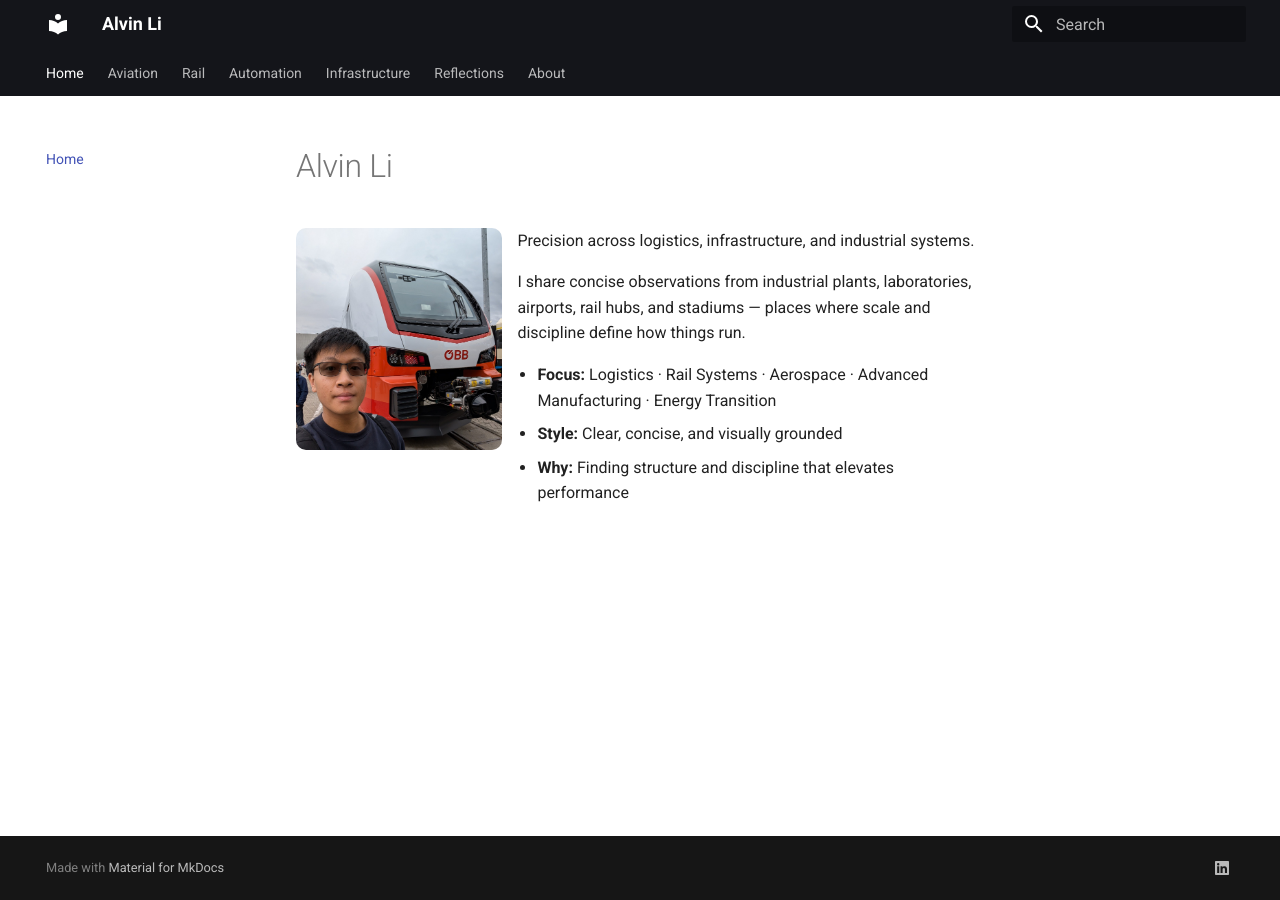
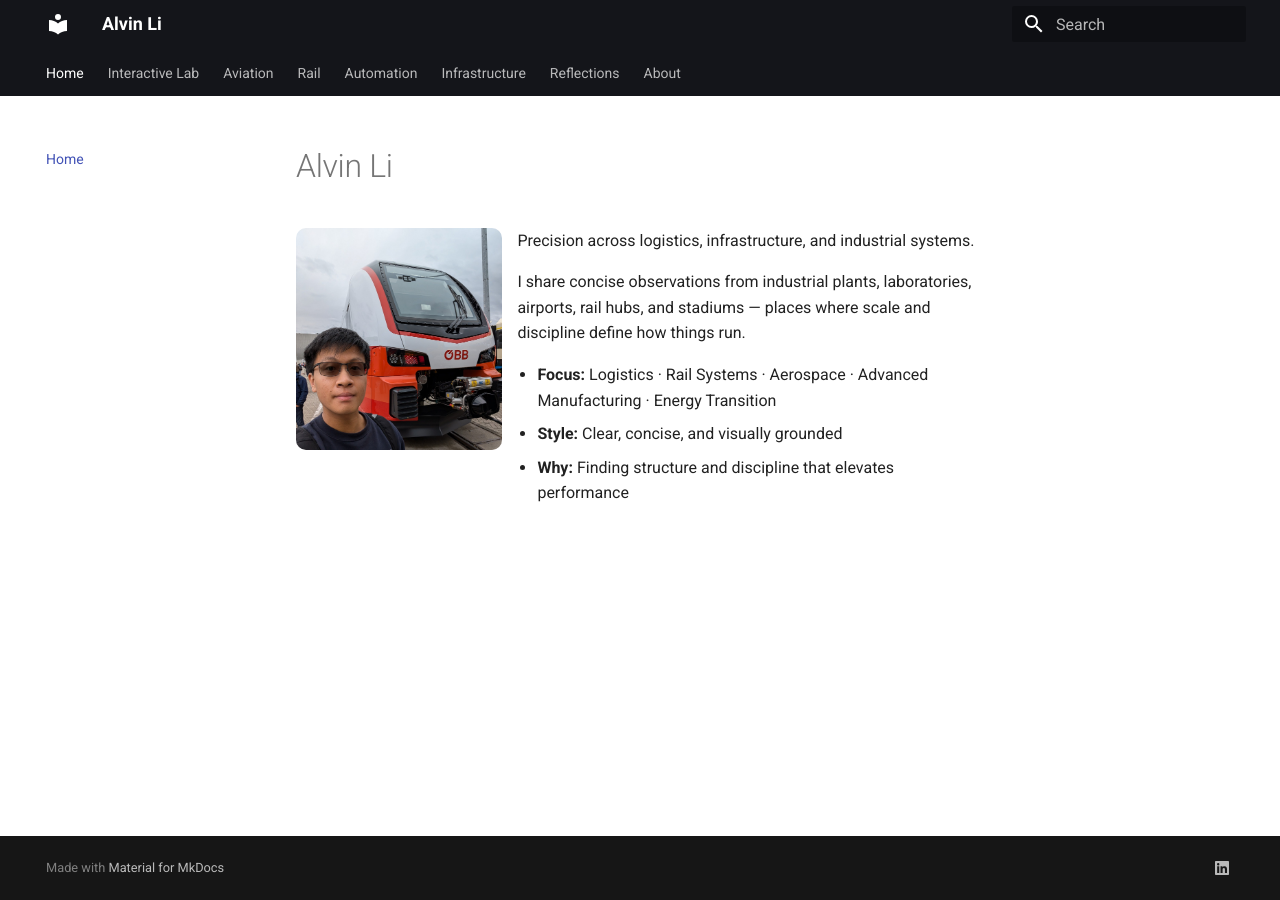
Before and after one commit to alvvvli/alvin-site, an MkDocs documentation site: the page built from docs/index.md, in a window 1280 px wide. Built offline with MkDocs 1.6.1 and Material for MkDocs 9.7.7, drawn with Linux system fonts in a browser that asks for light colours.

Commit message:
Update mkdocs.yml

```diff
--- a/mkdocs.yml
+++ b/mkdocs.yml
@@ -29,6 +29,8 @@ extra:
       link: https://www.linkedin.com/in/alvin-li-596a3316a/
 nav:
   - Home: index.md
+  - Interactive Lab:
+      - Overview: lab/index.md
   - Aviation:
       - Overview: aviation/index.md
       - Airbus Acubed Silicon Valley Innovation Hub: aviation/acubed.md
```
